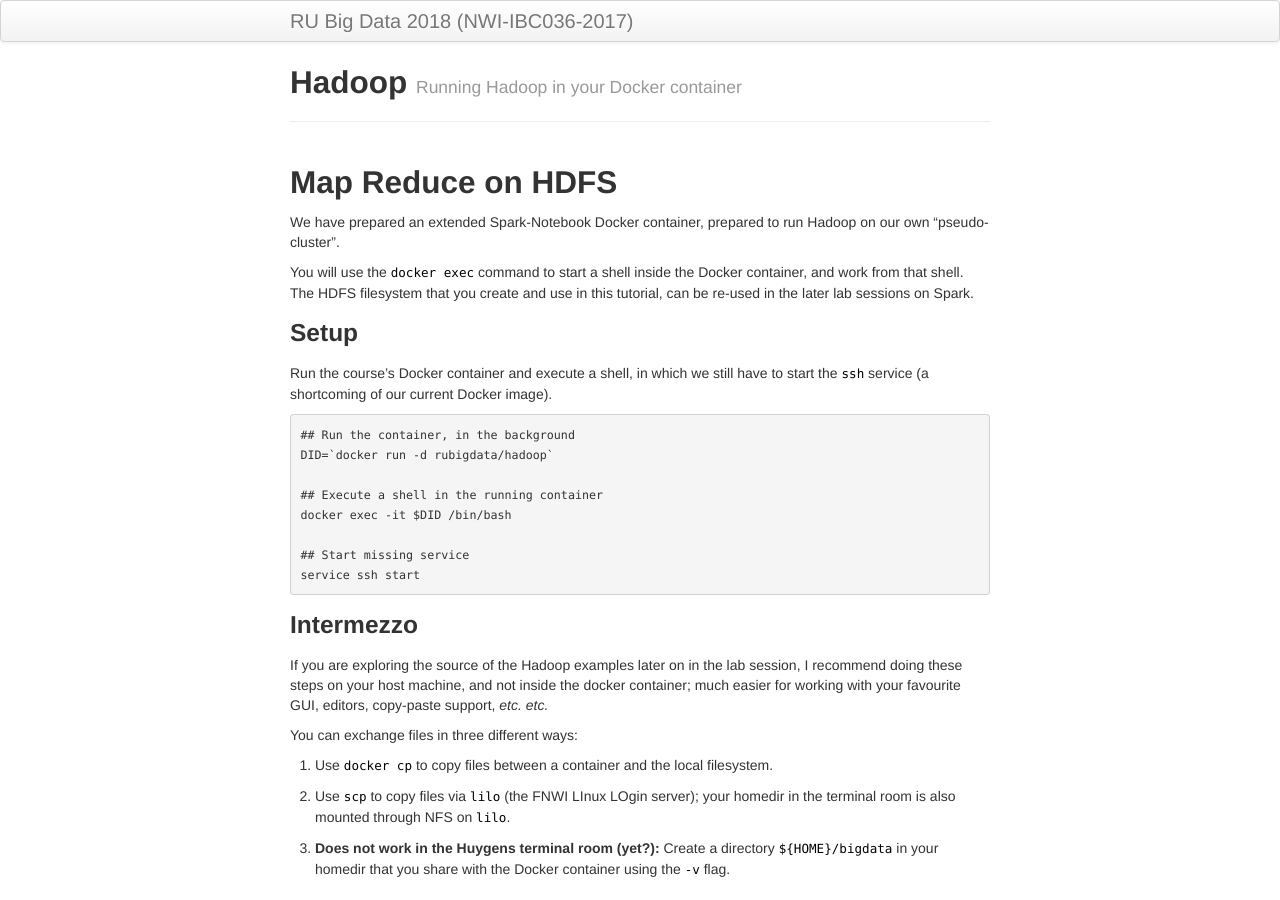
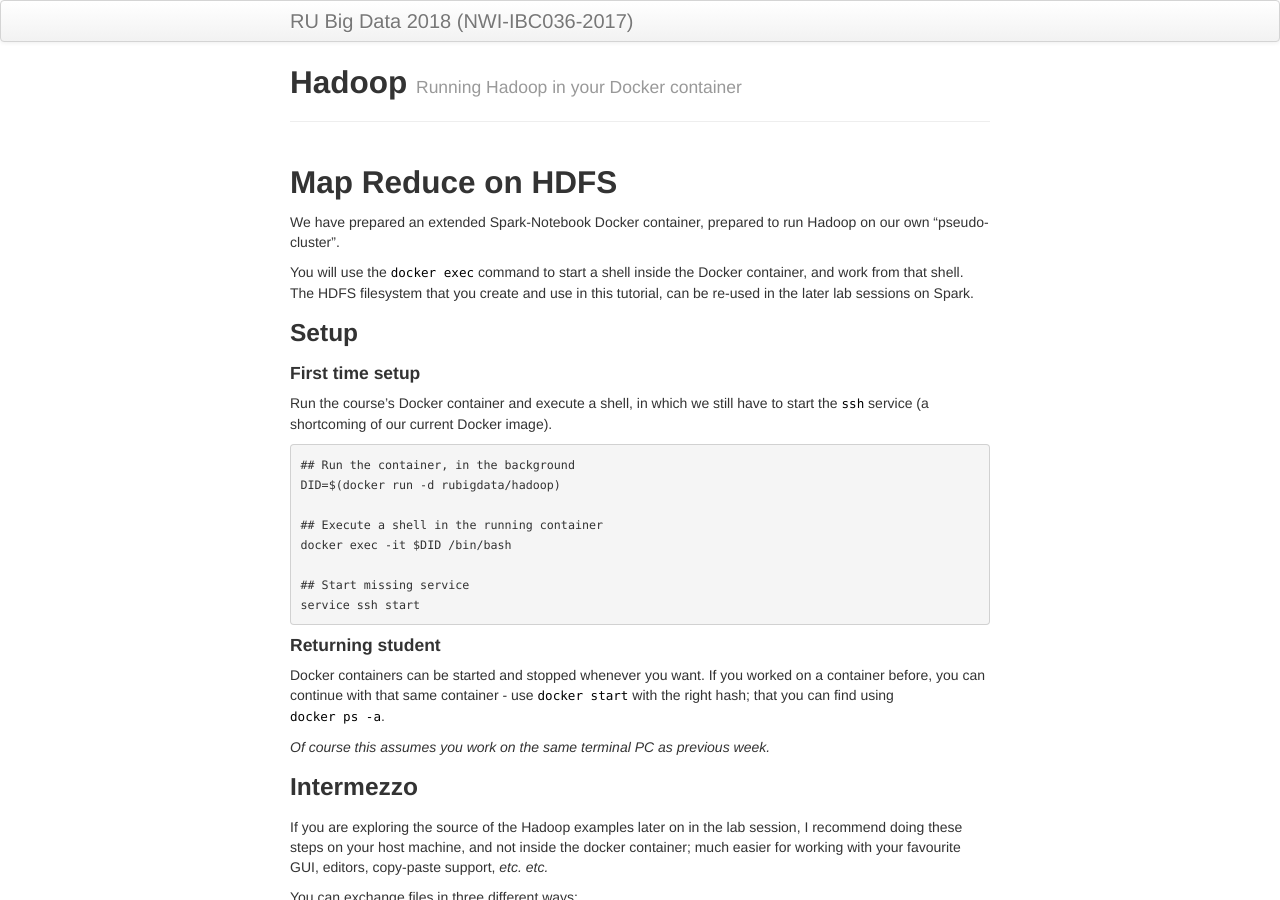
Before and after one commit to Thelukepet/course, a Jekyll site: the page built from background/hadoop.md, in a window 1280 px wide and 900 px high. Built offline with Jekyll 4.4.1, drawn with Linux system fonts in a browser that asks for light colours.

Commit message:
Replaced backticks by $() to avoid copying errors. Explain how containers can be started/stopped to continue where you were before.

````diff
--- a/background/hadoop.md
+++ b/background/hadoop.md
@@ -14,12 +14,14 @@ The HDFS filesystem that you create and use in this tutorial, can be re-used in
 
 ### Setup
 
+#### First time setup
+
 Run the course's Docker container and execute a shell, in which we still have to start the `ssh` service
 (a shortcoming of our current Docker image).
 
 ```
 ## Run the container, in the background
-DID=`docker run -d rubigdata/hadoop`
+DID=$(docker run -d rubigdata/hadoop)
 
 ## Execute a shell in the running container
 docker exec -it $DID /bin/bash
@@ -27,6 +29,14 @@ docker exec -it $DID /bin/bash
 ## Start missing service
 service ssh start
 ```
+
+#### Returning student
+
+Docker containers can be started and stopped whenever you want.
+If you worked on a container before, you can continue with that same container -
+use `docker start` with the right hash; that you can find using `docker ps -a`.
+
+_Of course this assumes you work on the same terminal PC as previous week._
 
 ### Intermezzo
 
````
